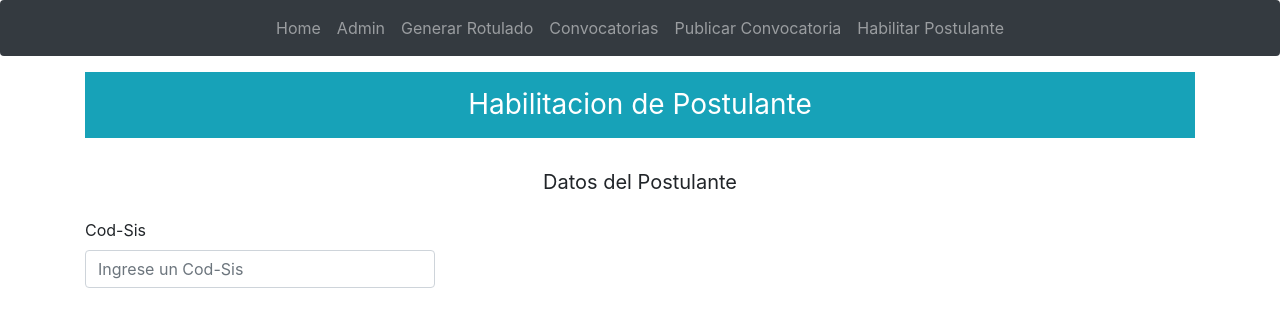
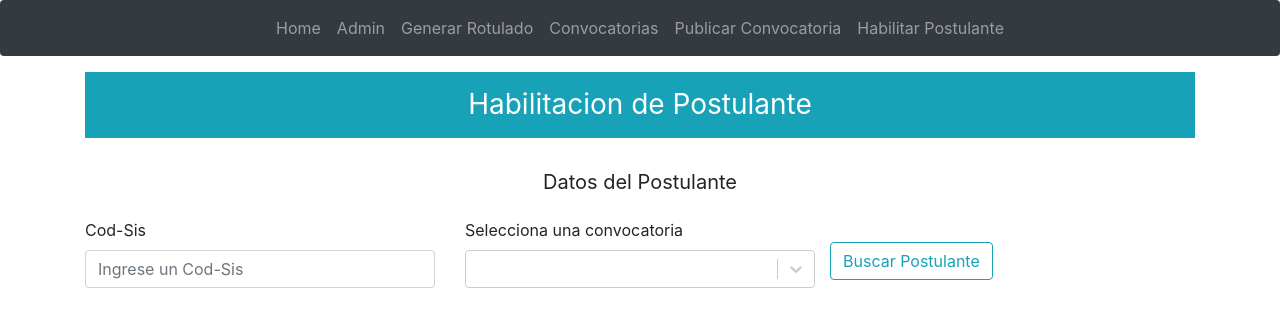
Before and after one commit to EliceoJoel/Cliente-TIS, a React (Create React App) app: page /PostulantEnable in a window 1280 px wide. Shown: the top 326 px of the page. Built offline with nearby package versions, Linux system fonts and the light colour scheme; no server answers.

Commit message:
buscador por cod-sis

```diff
--- a/src/components/PostulantEnable.js
+++ b/src/components/PostulantEnable.js
@@ -1,5 +1,7 @@
 import React, { Component } from 'react'
-
+import {getAnnouncement} from './UserFunctions'
+import Select from 'react-select'
+var conv  = []
 export class PostulantEnable extends Component {
     constructor(props) {
         super(props)
@@ -12,16 +14,36 @@ export class PostulantEnable extends Component {
     onChange =  (e) =>{
         this.setState({[e.target.name]: e.target.value })
     }
+    componentDidMount() {
+        getAnnouncement().then(res => {
+            for (var i=0; i < res.length; i++) {
+                var object = {}
+                object.value = res[i].id
+                object.label = res[i].name
+                conv[i] = object
+              }
+        })
+    }
+    selectConvChange = selectedConvOption =>{
+        //this.setState({selectedConvOption_error:''})
+        //this.setState({selectedConvOption},()=>this.fillAuxiliary())
+        this.setState({selectedOptionConv:selectedConvOption})
+        //this.setState({showAux:true})
+        //this.setState({selectedOptionAux:null})
+        //delete auxiliary array data
+        //var array = []
+        //aux = array
+    }
+
     render() {
         const {codSis} = this.state
+        const { selectedOptionConv } = this.state
         return (
             <div className="justify-content-center">
 
             <h1 className="h3 font-weight-normal text-center mt-3 p-3 bg-info text-white">
                  Habilitacion de Postulante </h1>
                  <div className="row">
-                <div >
-                    </div>
                     <h3 className="h5 col-md-12 my-4 font-weight-normal text-center">
                             Datos del Postulante</h3>
 
@@ -35,11 +57,28 @@ export class PostulantEnable extends Component {
                                   value = {codSis}
                                   onChange = {this.onChange}
                         />
+                          </div>
+                        <div className="form-group col-md-4">
+                            <label htmlFor="conv">Selecciona una convocatoria</label>
+                                 <Select
+                                      name="conv"
+                                      options={conv}
+                                      className="basic-multi-select "
+                                      classNamePrefix="select"
+                                      placeholder=""
+                                      value={selectedOptionConv}
+                                      onChange={this.selectConvChange}
+                         />
+
+                        </div>
+                        <div>
+                        <button className="btn btn-outline-info mt-4" variant="warning" onClick ={(AuxEvent) => this.handleAux(AuxEvent)} >Buscar Postulante</button>
+
+                        </div>
+                      </div>
 
                 </div>
 
-                    </div>
-                    </div>
         )
     }
 }
```
Lines whose indentation alone changed are shown as unchanged.
